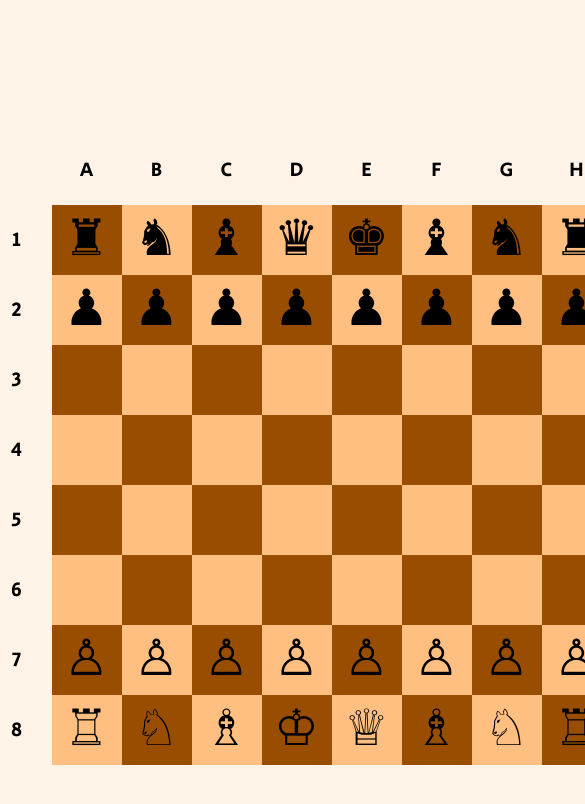
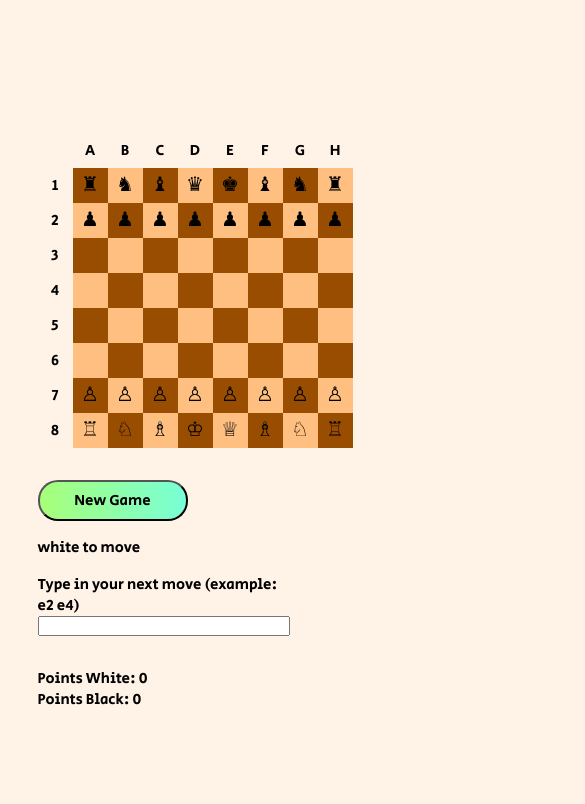
Before and after one commit to jess329/chess, a website with bundled scripts: page index.html in a window 390 px wide. Shown: the top 804 px of the page, 585 px wide, since content can reach past the window. Built offline with nearby package versions, Linux system fonts and the light colour scheme; files whose address does not match are found by name.

Commit message:
whole lotta errors 14.0 (responsive design)

```diff
--- a/css/layout.css
+++ b/css/layout.css
@@ -2,11 +2,12 @@
 body {
     display: flex;
     flex-direction: column;
+    font-size: 20px;
     /* gap: 3rem; */
 }
 header {
     width: 100vw;
-    height: 100px;
+    height: 10vh;
 }
 main {
     width: 100vw;
@@ -35,10 +36,11 @@ main .side-container {
 #form {
     display: grid;
 }
+#move-input {
+    height: 30px;
+    font-size: 18px;
+}
 main .board {
-    /* width: 600px; */
-    /* height: 600px; */
-    /* border: 2px solid black;  */
     display: grid;
     grid-template-columns: repeat(9, 70px);
     grid-template-rows: repeat(9, 70px);
@@ -50,3 +52,71 @@ main .board {
     grid-template-columns: 9;
     place-content: center;
 }
+.black, .white {
+    font-size: 50px;
+}
+.posMark {
+    font-size: 20px;
+}
+
+@media (max-width: 1000px) {
+    body {
+        font-size: 15px;
+    }
+    main {
+        height: 90vh;
+    }
+    .side-container {
+        max-width: 180px;
+    }
+    .side-container button {
+        width: 150px;
+        font-size: 15px;
+        padding: 0.5rem 1rem;
+    }
+    #move-input {
+        height: 20px;
+        font-size: 14px;
+    }
+    main .board {
+        grid-template-columns: repeat(9, 50px);
+        grid-template-rows: repeat(9, 50px);
+    }
+    .board div {
+        width: 50px;
+        height: 50px;
+    }
+    .black, .white {
+        font-size: 30px;
+    }
+
+}
+
+@media (max-width: 767px) {
+    header {
+        height: 5vh;
+    }
+    .main-content {
+        padding: 0 2rem;
+        flex-direction: column-reverse;
+    }
+    main .side-container {
+        max-width: 80%;
+        padding-top: 0;
+        gap: 1rem;
+    }
+    main .board {
+        grid-template-columns: repeat(9, 35px);
+        grid-template-rows: repeat(9, 35px);
+    }
+    .board div {
+        width: 35px;
+        height: 35px;
+    }
+    .black, .white {
+        font-size: 20px;
+    }
+    .posMark {
+        font-size: 15px;
+    }
+}
--- a/css/style.css
+++ b/css/style.css
@@ -20,25 +20,3 @@ body {
 .white {
     background: var(--bg-white);
 }
-main i {
-    font-size: 40px;
-}
-i.player-white {
-    color: white;
-    -webkit-text-stroke: 2px black;
-}
-i.player-black {
-    color: black;
-    -webkit-text-stroke: 1px white;
-}
-
-main div.active {
-    border: 2px solid red;
-}
-
-.black, .white {
-    font-size: 50px;
-}
-.posMark {
-    font-size: 20px;
-}
```
